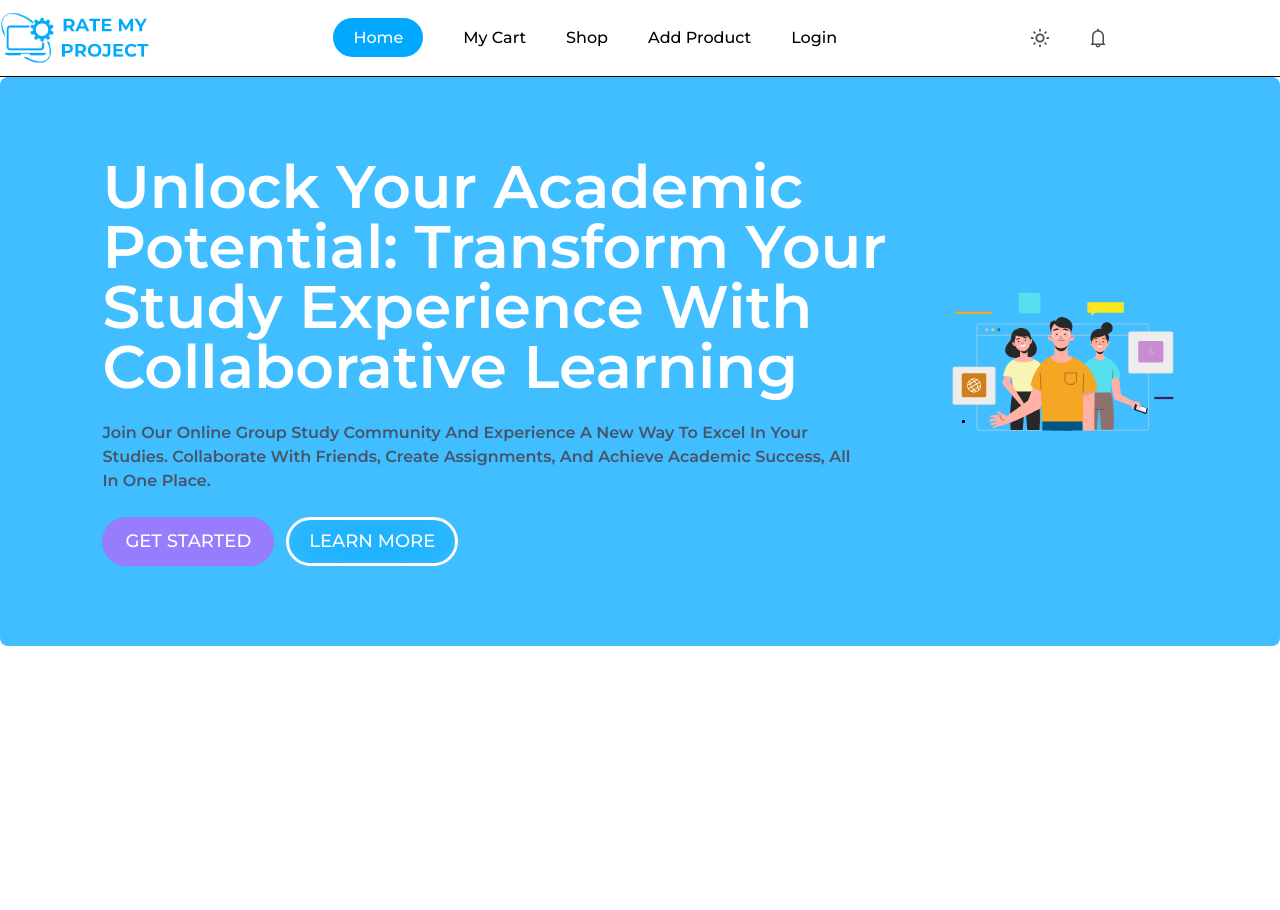
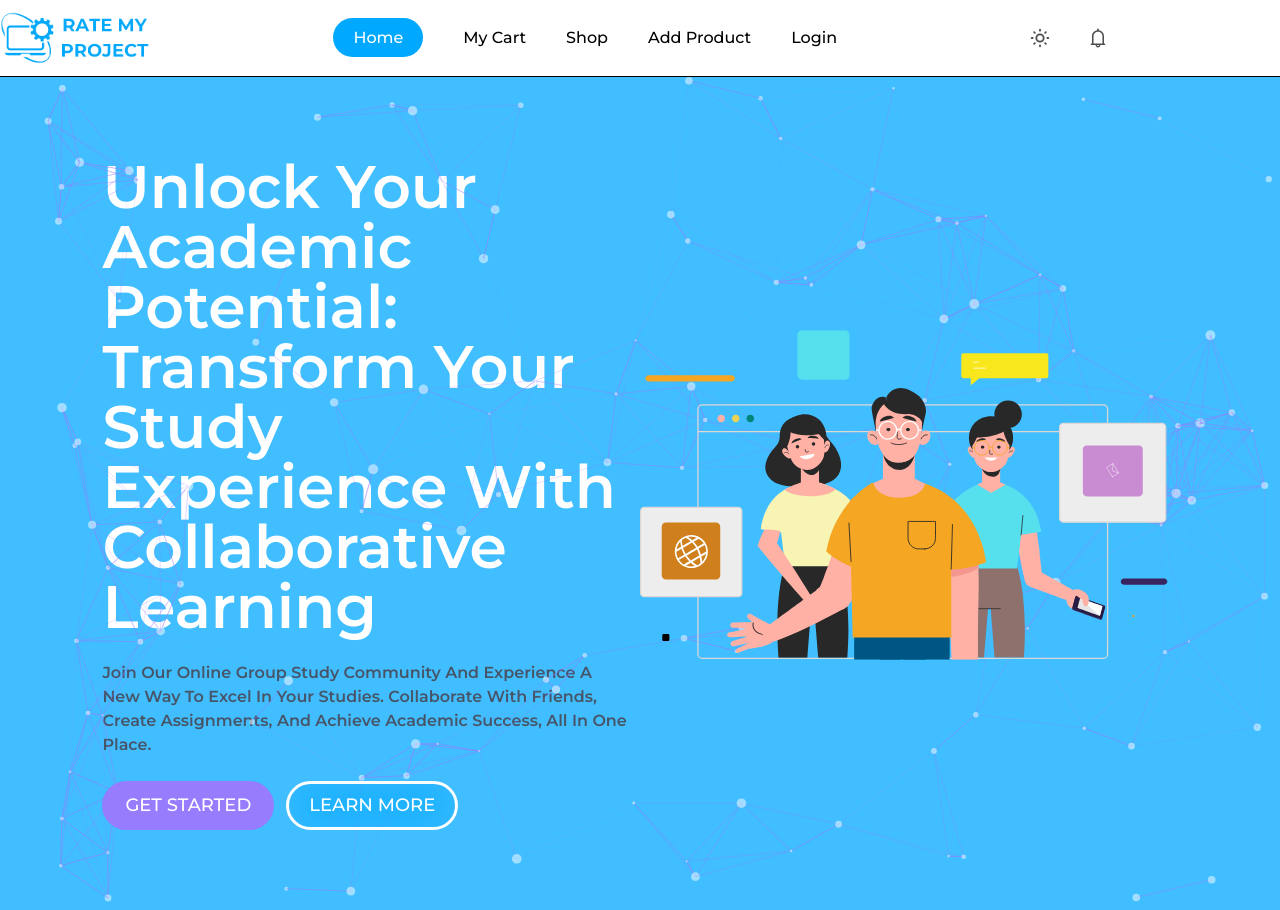
Before and after one commit to muhammad-shahin/rate-my-project-client, a React (Vite) app: page / in a window 1280 px wide. Before the commit the page ends 800 px from the top, so only its background shows below. Built offline with nearby package versions, Linux system fonts and the light colour scheme; no server answers.

Commit message:
particle bg added for banner

```diff
--- a/package.json
+++ b/package.json
@@ -21,10 +21,11 @@
     "react-icons": "^4.11.0",
     "react-loader-spinner": "^5.4.5",
     "react-parallax-tilt": "^1.7.171",
-    "react-particle-image": "^1.0.2",
     "react-router-dom": "^6.17.0",
+    "react-tsparticles": "^2.12.2",
     "sort-by": "^0.0.2",
-    "sweetalert2": "^11.7.32"
+    "sweetalert2": "^11.7.32",
+    "tsparticles": "^2.12.0"
   },
   "devDependencies": {
     "@types/react": "^18.2.15",
--- a/src/Components/Banner/Banner.jsx
+++ b/src/Components/Banner/Banner.jsx
@@ -2,12 +2,17 @@ import GlassButton from '../../ReuseableUI/GlassButton/GlassButton';
 import OutlineButton from '../../ReuseableUI/OutlineButton/OutlineButton';
 import Lottie from 'lottie-react';
 import bannerAnim from '../../assets/Animation/banner-animation.json';
+import ParticlesBackground from '../ParticlesBackground/ParticlesBackground';
 const Banner = () => {
   return (
-    <section className='rounded-lg xl:px-[8%] xl:py-20 px-[5%] py-10 bg-primary backdrop-blur-xl bg-opacity-[0.75] flex-bet'>
+    <section className='xl:px-[8%] xl:py-20 px-[5%] py-10 bg-primary backdrop-blur-xl bg-opacity-[0.75] flex-bet relative'>
+      {/* particles */}
+      <div className='absolute top-0 left-0'>
+        <ParticlesBackground />
+      </div>
       {/* left side */}
       <div className='capitalize text-white space-y-6'>
-        <h1 className='font-semibold text-2xl w-full lg:text-6xl lg:w-3xl'>
+        <h1 className='font-semibold text-2xl w-full lg:text-6xl lg:max-w-3xl'>
           Unlock Your Academic Potential: Transform Your Study Experience with
           Collaborative Learning
         </h1>
--- /dev/null
+++ b/src/Components/ParticlesBackground/ParticlesBackground.jsx
@@ -0,0 +1,95 @@
+import { useCallback } from 'react';
+import Particles from 'react-tsparticles';
+import { loadFull } from 'tsparticles';
+
+const ParticlesBackground = () => {
+  const particlesInit = useCallback(async (engine) => {
+    console.log(engine);
+    // you can initiate the tsParticles instance (engine) here, adding custom shapes or presets
+    // this loads the tsparticles package bundle, it's the easiest method for getting everything ready
+    // starting from v2 you can add only the features you need reducing the bundle size
+    //await loadFull(engine);
+    await loadFull(engine);
+  }, []);
+  const particlesLoaded = useCallback(async (container) => {
+    await console.log(container);
+  }, []);
+  return (
+    <Particles
+    id="tsparticles"
+    init={particlesInit}
+    loaded={particlesLoaded}
+    options={{
+        // background: {
+        //     color: {
+        //         value: "#0d47a1",
+        //     },
+        // },
+        fpsLimit: 30,
+        interactivity: {
+            events: {
+                onClick: {
+                    enable: true,
+                    mode: "push",
+                },
+                onHover: {
+                    enable: true,
+                    mode: "repulse",
+                },
+                resize: true,
+            },
+            modes: {
+                push: {
+                    quantity: 4,
+                },
+                repulse: {
+                    distance: 200,
+                    duration: 0.6,
+                },
+            },
+        },
+        particles: {
+            color: {
+                value: "#ffffff",
+            },
+            links: {
+                color: "#977CFD",
+                distance: 150,
+                enable: true,
+                opacity: 0.5,
+                width: 1,
+            },
+            move: {
+                direction: "none",
+                enable: true,
+                outModes: {
+                    default: "bounce",
+                },
+                random: false,
+                speed: 6,
+                straight: false,
+            },
+            number: {
+                density: {
+                    enable: true,
+                    area: 600,
+                },
+                value: 80,
+            },
+            opacity: {
+                value: 0.5,
+            },
+            shape: {
+                type: "circle",
+            },
+            size: {
+                value: { min: 1, max: 5 },
+            },
+        },
+        detectRetina: true,
+    }}
+/>
+  );
+};
+
+export default ParticlesBackground;
```
Also changed, not shown: 1 other file (tests, documents, lock files or other folders).
